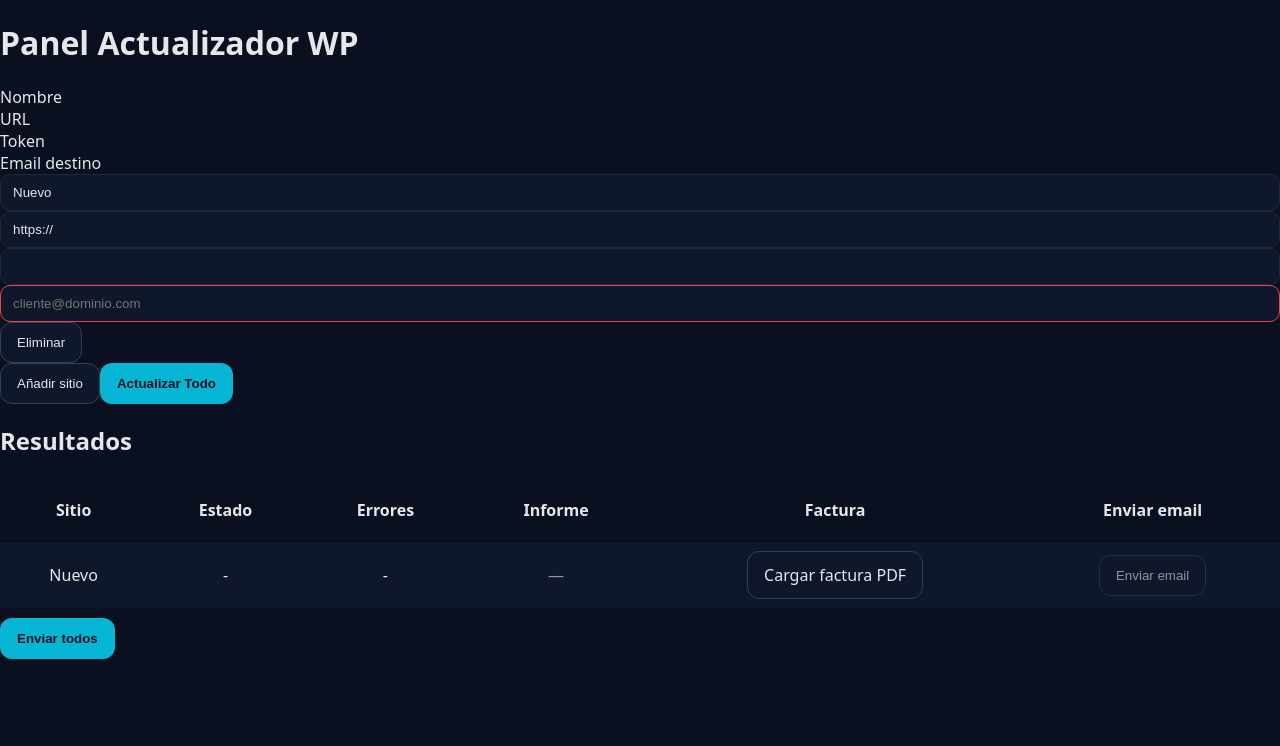
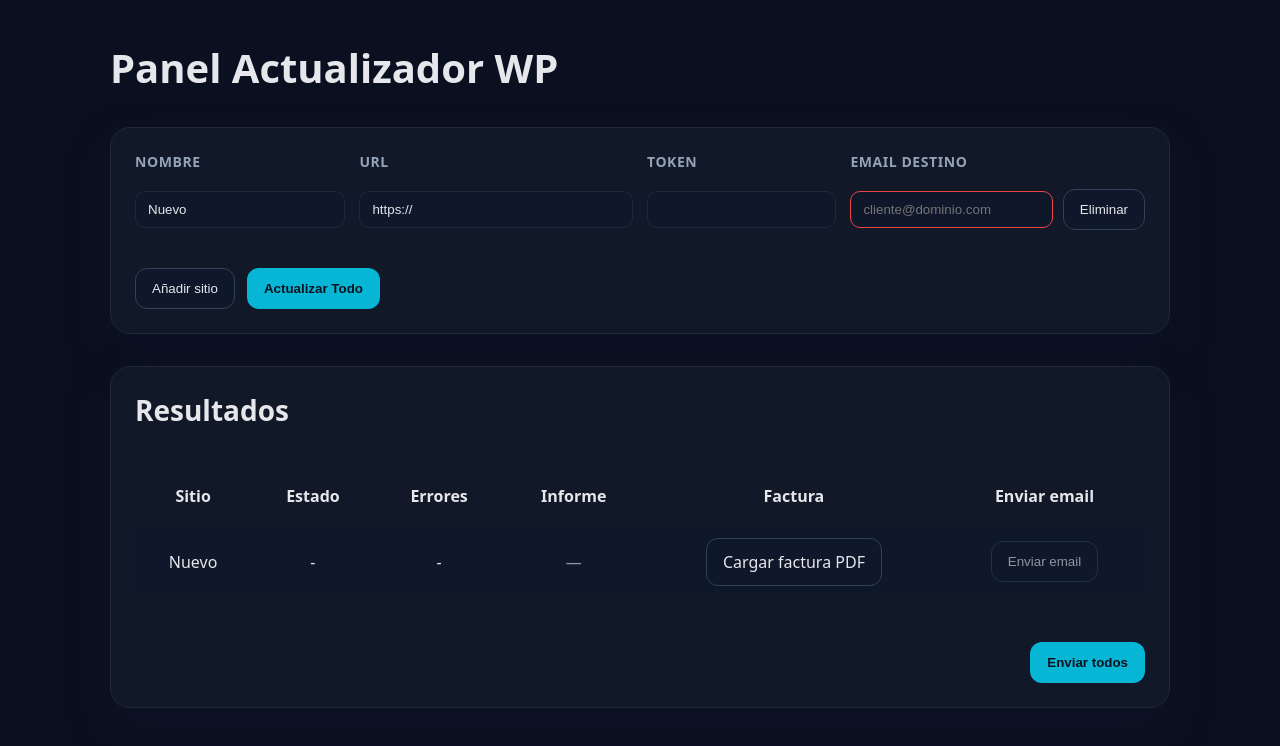
Before and after one commit to Pauovidi/actualizadorWP-v3, a Next.js app: page / in a window 1280 px wide. Both pictures are taken after a click on the button "Añadir sitio". Shown: the top 746 px of the page. Built offline with nearby package versions, Linux system fonts and the light colour scheme.

Commit message:
Refine dashboard layout without Tailwind classes

```diff
--- a/app/globals.css
+++ b/app/globals.css
@@ -2,13 +2,23 @@
 html,body{ margin:0; font-family: system-ui,-apple-system,Segoe UI,Roboto,Inter,Arial,sans-serif; }
 :root{ --bg:#0b1020; --fg:#e5e7eb; --muted:#94a3b8; --line:#1f2937; --card:#111827; }
 body{ background:var(--bg); color:var(--fg); }
-.container{ max-width: 1100px; margin: 32px auto; padding: 0 16px; }
-.card{ background:var(--card); border:1px solid var(--line); border-radius:16px; padding:16px; }
+.main{ max-width:1100px; margin:0 auto; padding:40px 20px 56px; display:flex; flex-direction:column; gap:32px; }
+.title{ font-size:40px; font-weight:800; margin:0; }
+.section-title{ font-size:28px; font-weight:700; margin:0 0 16px; }
+.card{ background:var(--card); border:1px solid var(--line); border-radius:20px; padding:24px; box-shadow:0 20px 45px rgba(15,23,42,.45); }
+.card-stack{ display:flex; flex-direction:column; gap:18px; }
+.grid-header{ display:grid; grid-template-columns:1fr 1.3fr .9fr 1.4fr; gap:14px; align-items:center; font-weight:600; font-size:14px; text-transform:uppercase; letter-spacing:.04em; color:var(--muted); }
+.site-row{ display:grid; grid-template-columns:1fr 1.3fr .9fr 1.4fr; gap:14px; align-items:center; }
+.email-cell{ display:flex; gap:10px; align-items:center; }
+.email-cell .input{ flex:1; }
+.pdf-status{ margin-top:4px; }
+.card-actions{ display:flex; gap:12px; margin-top:20px; }
+.card-actions--end{ justify-content:flex-end; }
+.results-wrapper{ overflow-x:auto; }
+.text-xs{ font-size:12px; }
 .input{ width:100%; padding:10px 12px; border-radius:10px; border:1px solid var(--line); background:#0f172a; color:var(--fg); transition:border-color .2s ease, box-shadow .2s ease; }
 .input:focus{ border-color:#22d3ee; outline:none; box-shadow:0 0 0 3px rgba(34,211,238,.2); }
 .input-error{ border-color:#ef4444; }
-.row{ display:grid; grid-template-columns: 1fr 1.2fr 1.2fr 1.2fr auto; gap:10px; }
-.row + .row{ margin-top:10px; }
 .btn{ padding:12px 16px; border-radius:12px; border:1px solid transparent; background:#0f172a; color:var(--fg); cursor:pointer; transition:background .2s ease, border-color .2s ease, color .2s ease; }
 .btn-primary{ background:#06b6d4; color:#0b1220; font-weight:700; }
 .btn-secondary{ background:#0f172a; border-color:#334155; }
@@ -16,13 +26,9 @@ body{ background:var(--bg); color:var(--fg); }
 .btn-ghost{ background:#0f172a; border-color:#334155; }
 .btn:disabled{ opacity:.6; cursor:not-allowed; }
 .small{ font-size:12px; color:var(--muted); }
-.table{ width:100%; border-collapse: collapse; margin-top:12px; }
-.table th, .table td{ padding:10px; border-top:1px solid var(--line); }
 .badge{ display:inline-block; padding:2px 6px; border-radius:999px; border:1px solid var(--line); font-size:12px; }
 .topbar{ display:flex; align-items:center; justify-content:space-between; gap:12px; }
-.right{ display:flex; gap:8px; align-items:center; }
-.demo{ padding:2px 6px; border-radius:999px; border:1px solid var(--line); background:#1f2937; font-size:12px; }
-.footerRow{ display:flex; justify-content:flex-end; margin-top:12px; }
+.demo{ padding:4px 10px; border-radius:999px; border:1px solid var(--line); background:#1f2937; font-size:12px; font-weight:600; letter-spacing:.06em; }
 .results-table{ border-collapse:separate; border-spacing:0 10px; width:100%; }
 .results-table th,
 .results-table td{ padding:12px 16px; text-align:center; vertical-align:middle; }
--- a/app/page.tsx
+++ b/app/page.tsx
@@ -159,43 +159,42 @@ export default function Page() {
   };
 
   return (
-    <main className="max-w-6xl mx-auto p-6 text-slate-100">
-      <header className="mb-6 flex items-center justify-between">
-        <h1 className="text-4xl font-extrabold">Panel Actualizador WP</h1>
-        {DEMO && (
-          <span className="px-2 py-1 rounded bg-slate-700 text-xs">DEMO</span>
-        )}
+    <main className="main">
+      <header className="topbar">
+        <h1 className="title">Panel Actualizador WP</h1>
+        {DEMO && <span className="demo">DEMO</span>}
       </header>
 
       {/* Editor de sitios */}
-      <section className="mb-8 rounded-2xl bg-slate-900/60 p-5 shadow-lg border border-slate-800">
-        <div className="grid grid-cols-12 gap-3 items-center">
-          <div className="col-span-3 font-semibold">Nombre</div>
-          <div className="col-span-4 font-semibold">URL</div>
-          <div className="col-span-2 font-semibold">Token</div>
-          <div className="col-span-3 font-semibold">Email destino</div>
+      <section className="card card-stack">
+        <div className="grid-header">
+          <div>Nombre</div>
+          <div>URL</div>
+          <div>Token</div>
+          <div>Email destino</div>
+        </div>
 
         {sites.map((s, i) => (
-            <div className="contents" key={i}>
+          <div className="site-row" key={i}>
             <input
-                className="col-span-3 input"
+              className="input"
               value={s.name}
               onChange={(e) => updateSite(i, { name: e.target.value })}
             />
             <input
-                className="col-span-4 input"
+              className="input"
               value={s.url}
               onChange={(e) => updateSite(i, { url: e.target.value })}
             />
             <input
-                className="col-span-2 input"
+              className="input"
               value={s.token ?? ''}
               onChange={(e) => updateSite(i, { token: e.target.value })}
             />
-              <div className="col-span-3 flex items-center gap-2">
+            <div className="email-cell">
               <input
                 type="email"
-                  className={`input flex-1 ${!s.email ? 'input-error' : ''}`}
+                className={`input ${!s.email ? 'input-error' : ''}`}
                 placeholder="cliente@dominio.com"
                 value={s.email ?? ''}
                 onChange={(e) => updateSite(i, { email: e.target.value })}
@@ -206,22 +205,23 @@ export default function Page() {
             </div>
           </div>
         ))}
-        </div>
 
-        <div className="mt-4 flex gap-3">
-          <button className="btn btn-ghost" onClick={addSite}>Añadir sitio</button>
-          <button className="btn btn-primary" disabled={busy} onClick={() => sites.forEach((_, i) => doUpdate(i))}>
+        <div className="card-actions">
+          <button className="btn btn-ghost" onClick={addSite}>
+            Añadir sitio
+          </button>
+          <button className="btn btn-primary" disabled={busy} onClick={() => sites.forEach((_, idx) => doUpdate(idx))}>
             {busy ? 'Actualizando…' : 'Actualizar Todo'}
           </button>
         </div>
       </section>
 
       {/* Resultados */}
-      <section className="rounded-2xl bg-slate-900/60 p-5 shadow-lg border border-slate-800">
-        <h2 className="text-2xl font-bold mb-4">Resultados</h2>
+      <section className="card card-stack">
+        <h2 className="section-title">Resultados</h2>
 
-        <div className="overflow-x-auto">
-          <table className="results-table w-full">
+        <div className="results-wrapper">
+          <table className="results-table">
             <thead>
               <tr>
                 <th>Sitio</th>
@@ -262,7 +262,7 @@ export default function Page() {
                           }}
                         />
                       </label>
-                      {s.invoiceUrl && <div className="text-xs mt-1">✓ PDF listo</div>}
+                      {s.invoiceUrl && <div className="text-xs pdf-status">✓ PDF listo</div>}
                     </td>
                     <td>
                       <button className="btn btn-outline" disabled={!s.invoiceUrl} onClick={() => sendOne(i)}>
@@ -276,7 +276,7 @@ export default function Page() {
           </table>
         </div>
 
-        <div className="mt-4 flex justify-end">
+        <div className="card-actions card-actions--end">
           <button className="btn btn-primary" onClick={sendAll}>Enviar todos</button>
         </div>
       </section>
```
Lines whose indentation alone changed are shown as unchanged.
